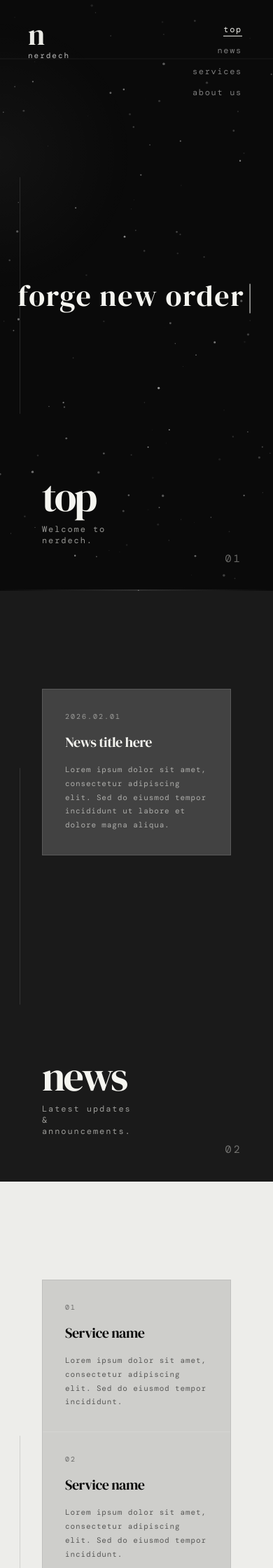
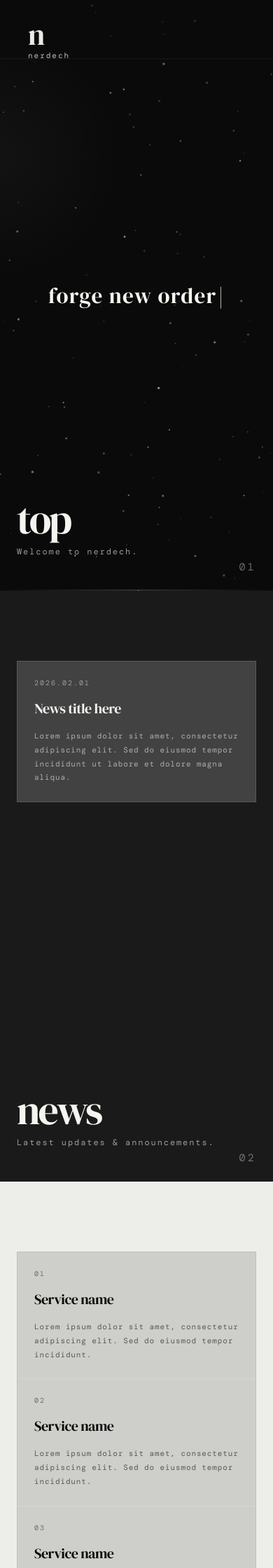
Before and after one commit to nerdech-sf/website, a PHP site: page / in a window 390 px wide; the page is wider, and only the part inside the window is pictured. Shown: the top 2240 px of that part at 70% size. Run offline with PHP 8.4, Linux system fonts and the light colour scheme; some web fonts are replaced.

Commit message:
Refactor CSS styles and add responsive design

```diff
--- a/style.css
+++ b/style.css
@@ -427,3 +427,55 @@
     letter-spacing: 0.14em;
     color: var(--gray-3);
 }
+
+/* =====================
+   RESPONSIVE
+===================== */
+@media (max-width: 768px) {
+
+    .header-nav {
+        display: none;
+    }
+
+    .section__content {
+        left: 24px;
+        right: 24px;
+        bottom: 48px;
+    }
+
+    .section__label {
+        right: 24px;
+        bottom: 24px;
+    }
+
+    .section::after {
+        display: none;
+    }
+
+    .typewriter {
+        font-size: clamp(28px, 8vw, 48px);
+        width: 85%;
+    }
+
+    .cards-wrapper {
+        padding: 100px 24px 180px;
+    }
+
+    .cards {
+        grid-template-columns: 1fr !important;
+    }
+
+    .card {
+        padding: 24px;
+    }
+
+    .footer__inner {
+        grid-template-columns: 1fr;
+        padding: 48px 24px;
+        gap: 32px;
+    }
+
+    .footer__bottom {
+        padding: 16px 24px;
+    }
+}
```
